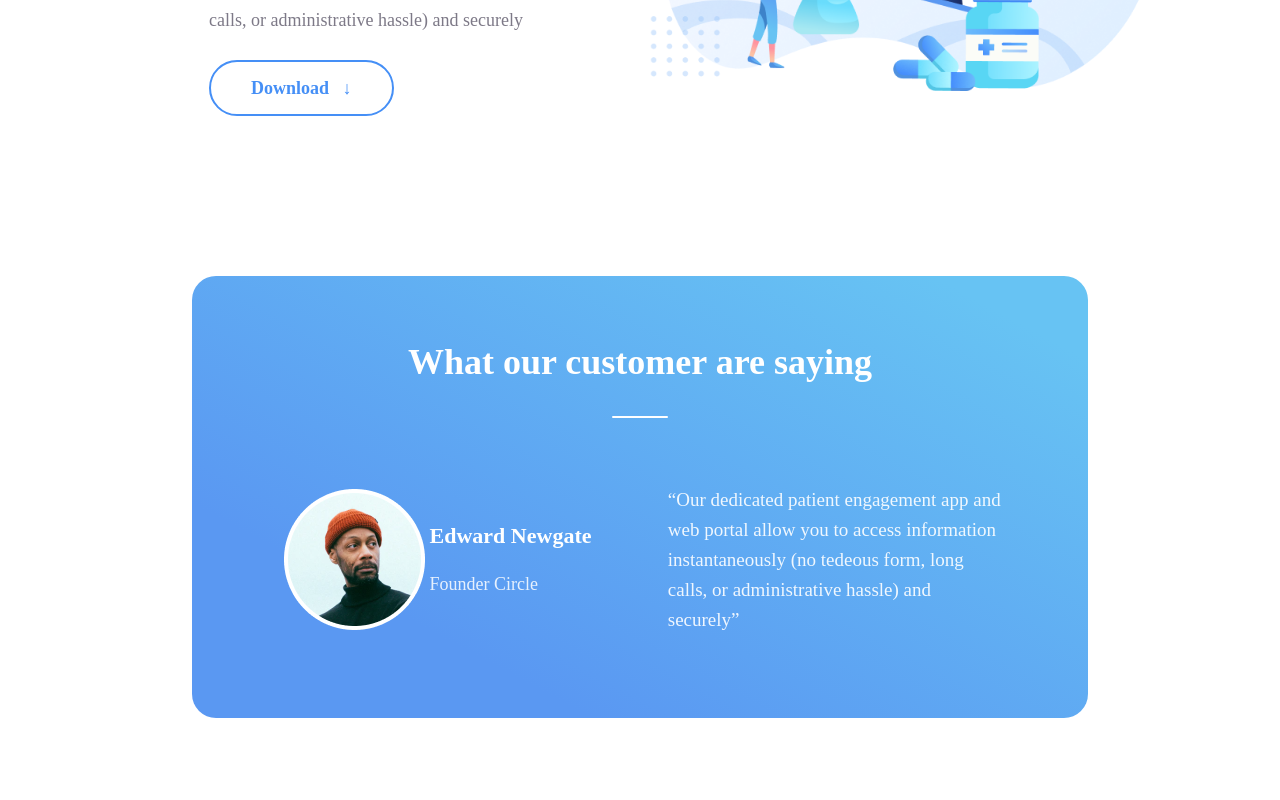
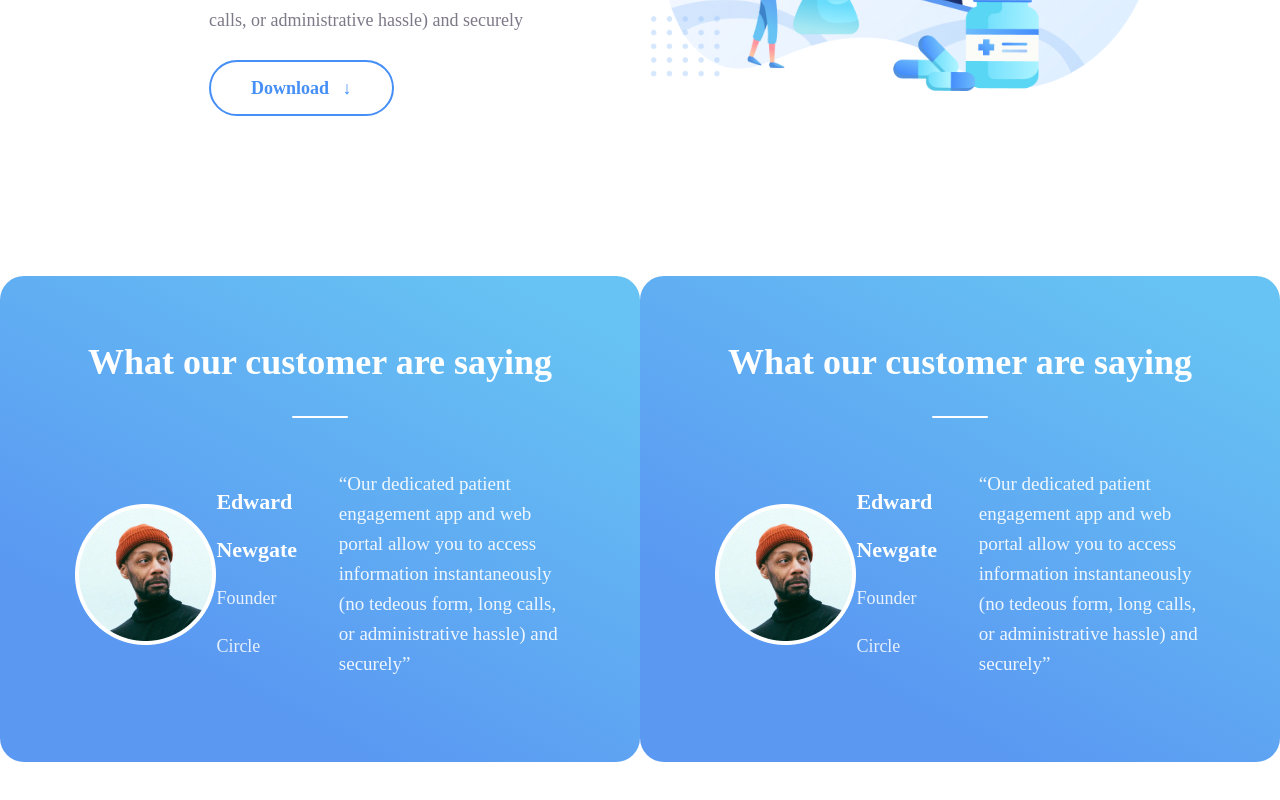
Before and after one commit to JatinBisht2308/Small-Projects, a React (Create React App) app: page / in a window 1280 px wide. Shown: the part 2768-3568 px from the top of the page. Built offline with nearby package versions, Linux system fonts and the light colour scheme; a web font is replaced by a local one.

Commit message:
:fire: created the testimonial card.jsx so that it is used again and again in the testimonial.jsx for different slider

```diff
--- a/src/components/testimonial/Testimonial.jsx
+++ b/src/components/testimonial/Testimonial.jsx
@@ -1,32 +1,17 @@
 import React from "react";
 import "./testimonial.css";
-import Customer from "../../assets/testimonial.png";
+import Card from './testimonial_card';
+
 
 const Testimonial = () => {
   return (
     <div className="Testimonial">
-      <div className="testimonial_container">
-        <div className="testi_container_upper">
-          <h2 className="testi_heading">What our customer are saying</h2>
-          <div className="testi_underline"></div>
-        </div>
-        <div className="testi_container_bottom">
-          <div className="testi_left">
-            <img src={Customer} alt="" />
-            <div className="customer_info">
-              <small className="customer_name">Edward Newgate</small>
-              <small className="customer_company">Founder Circle</small>
-            </div>
-          </div>
-          <div className="testi_right">
-            <p className="customer_review">
-              “Our dedicated patient engagement app and web portal allow you to
-              access information instantaneously (no tedeous form, long calls,
-              or administrative hassle) and securely”
-            </p>
-          </div>
-        </div>
-      </div>
+      <Card/>
+      <Card/>
+      {/* <Card/>
+      <Card/>
+      <Card/>
+      <Card/> */}
     </div>
   );
 };
--- a/src/components/testimonial/testimonial.css
+++ b/src/components/testimonial/testimonial.css
@@ -4,6 +4,7 @@
   justify-content: center;
   align-items: center;
   margin-bottom: 200px;
+
 }
 .testimonial_container {
   width: 62%;
--- /dev/null
+++ b/src/components/testimonial/testimonial_card.jsx
@@ -0,0 +1,31 @@
+import React from 'react';
+import './testimonial.css';
+import Customer from "../../assets/testimonial.png";
+const testimonial_card = () => {
+  return (
+    <div className="testimonial_container">
+        <div className="testi_container_upper">
+          <h2 className="testi_heading">What our customer are saying</h2>
+          <div className="testi_underline"></div>
+        </div>
+        <div className="testi_container_bottom">
+          <div className="testi_left">
+            <img src={Customer} alt="" />
+            <div className="customer_info">
+              <small className="customer_name">Edward Newgate</small>
+              <small className="customer_company">Founder Circle</small>
+            </div>
+          </div>
+          <div className="testi_right">
+            <p className="customer_review">
+              “Our dedicated patient engagement app and web portal allow you to
+              access information instantaneously (no tedeous form, long calls,
+              or administrative hassle) and securely”
+            </p>
+          </div>
+        </div>
+      </div>
+  )
+}
+
+export default testimonial_card;
```
